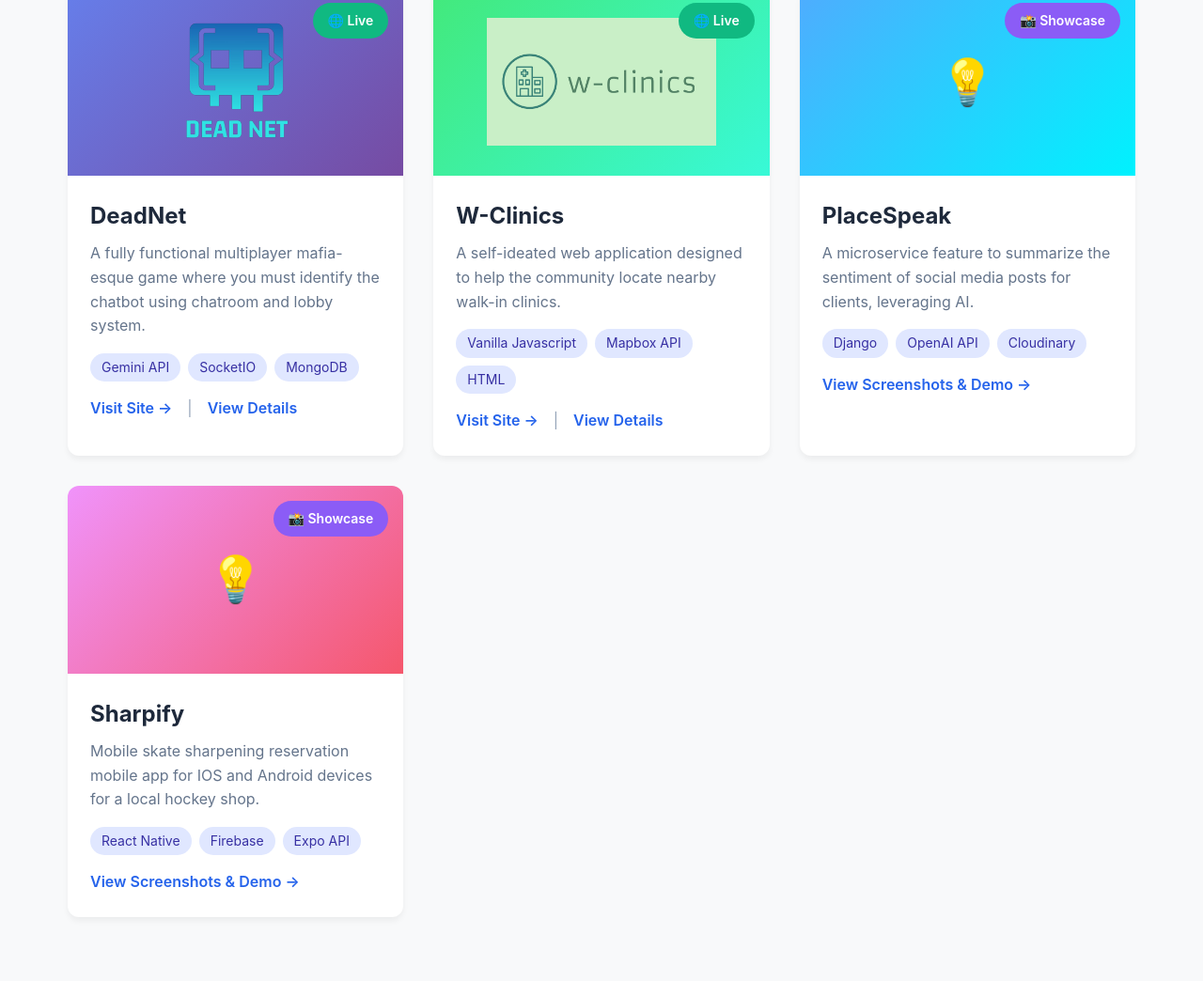
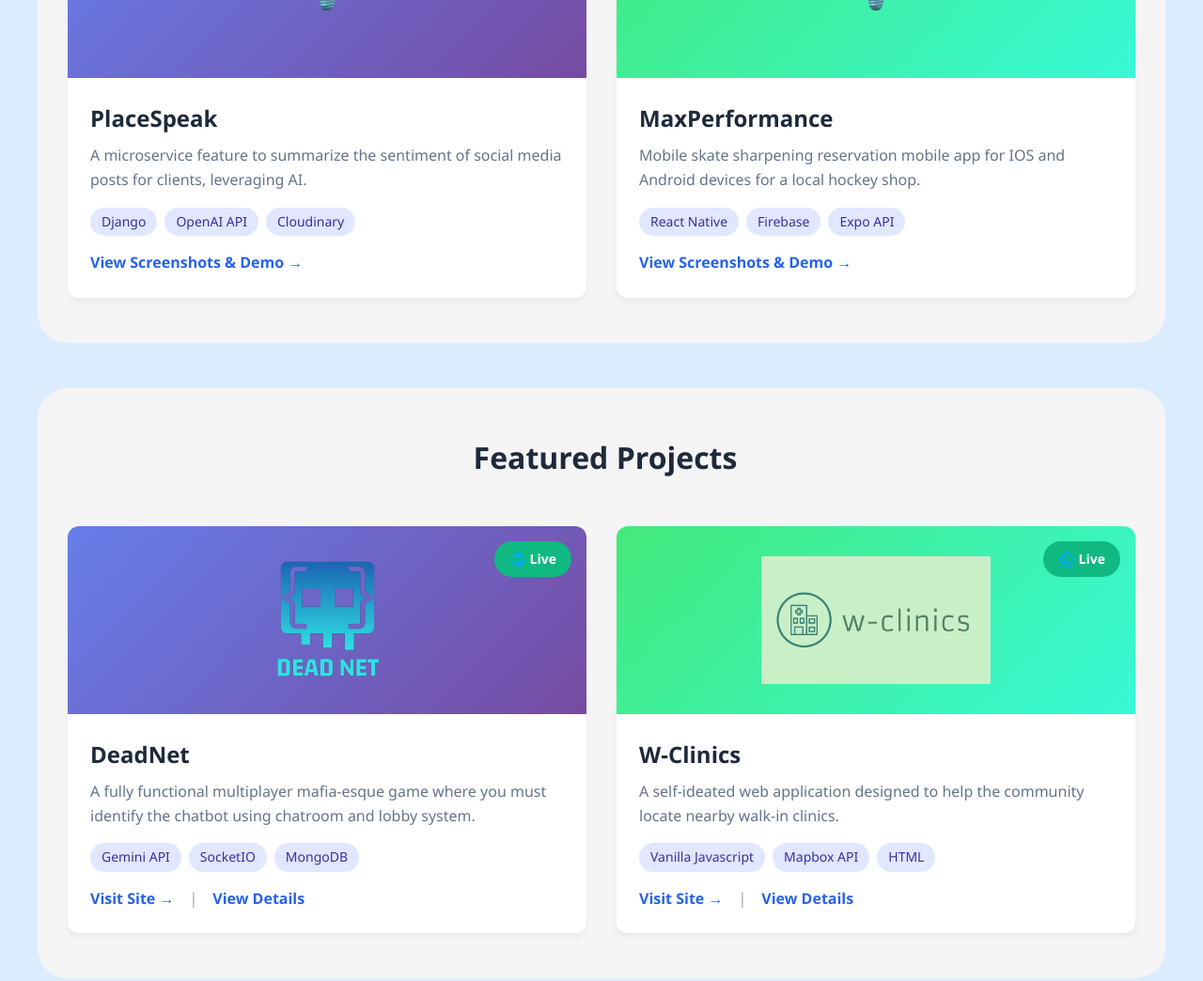
Before and after one commit to Alex-Park-CS/Portfolio-Website, a plain HTML site: page index.html in a window 1280 px wide. Shown: the part 685-1729 px from the top of the page at 94% size. Drawn offline with Linux system fonts and the light colour scheme.

Commit message:
divided experience and personal project section

```diff
--- a/index.html
+++ b/index.html
@@ -1,17 +1,20 @@
 <!DOCTYPE html>
 <html lang="en">
+
 <head>
     <meta charset="UTF-8">
     <meta name="viewport" content="width=device-width, initial-scale=1.0">
-    <title>Portfolio - Your Name</title>
+    <title>Portfolio - Alex Park</title>
     <link rel="stylesheet" href="styles.css">
 </head>
+
 <body>
     <header>
         <nav>
-            <div class="logo">Alex's Projects</div>
+            <div class="logo"><img src="images/website_logo.png" alt="Alex's Projects"></div>
             <ul class="nav-links">
                 <li><a href="#home">Home</a></li>
+                <li><a href="#experiences">Experiences</a></li>
                 <li><a href="#projects">Projects</a></li>
                 <li><a href="#contact">Contact</a></li>
             </ul>
@@ -20,60 +23,22 @@
 
     <section id="home" class="hero">
         <h1>Hi, I'm Alex</h1>
-        <p>Welcome to my space where I showcase my personal projects and experiences.</p>
-        <a href="#projects" class="cta-button">View My Work</a>
+        <p>Welcome to my space where I showcase my experiences and personal projects.</p>
+        <!-- <a href="#experiences" class="cta-button">View My Work</a> -->
     </section>
 
-    <section id="projects" class="section">
-        <h2 class="section-title">Featured Projects</h2>
+    <section id="experiences" class="section">
+        <h2 class="section-title">Professional Experiences</h2>
         <div class="projects-grid">
-            <!-- Live Project -->
-            <div class="project-card" data-project="live1">
-                <span class="project-badge badge-live">🌐 Live</span>
-                <div class="project-image"><img src="images/logo.png" alt="My Image"></div>
-                <div class="project-content">
-                    <h3 class="project-title">DeadNet</h3>
-                    <p class="project-description">A fully functional multiplayer mafia-esque game where you must identify the chatbot using chatroom and lobby system.</p>
-                    <div class="project-tags">
-                        <span class="tag">Gemini API</span>
-                        <span class="tag">SocketIO</span>
-                        <span class="tag">MongoDB</span>
-                    </div>
-                    <div class="project-actions">
-                        <a href="https://two800-202410-dtc04.onrender.com/" class="project-link" onclick="event.stopPropagation();">Visit Site →</a>
-                        <span style="color: #94a3b8;">|</span>
-                        <span class="project-link">View Details</span>
-                    </div>
-                </div>
-            </div>
 
-            <!-- Live Project -->
-            <div class="project-card" data-project="live2">
-                <span class="project-badge badge-live">🌐 Live</span>
-                <div class="project-image"><img src="images/w_clinics_logo.png" alt="My Image"></div>
-                <div class="project-content">
-                    <h3 class="project-title">W-Clinics</h3>
-                    <p class="project-description">A self-ideated web application designed to help the community locate nearby walk-in clinics.</p>
-                    <div class="project-tags">
-                        <span class="tag">Vanilla Javascript</span>
-                        <span class="tag">Mapbox API</span>
-                        <span class="tag">HTML</span>
-                    </div>
-                    <div class="project-actions">
-                        <a href="https://comp-1800-dtc02.web.app/" class="project-link" onclick="event.stopPropagation();">Visit Site →</a>
-                        <span style="color: #94a3b8;">|</span>
-                        <span class="project-link">View Details</span>
-                    </div>
-                </div>
-            </div>
-
-            <!-- Showcase Project -->
+            <!-- Showcase Project 1-->
             <div class="project-card" data-project="showcase1">
                 <span class="project-badge badge-showcase">📸 Showcase</span>
                 <div class="project-image">💡</div>
                 <div class="project-content">
                     <h3 class="project-title">PlaceSpeak</h3>
-                    <p class="project-description">A microservice feature to summarize the sentiment of social media posts for clients, leveraging AI.</p>
+                    <p class="project-description">A microservice feature to summarize the sentiment of social media
+                        posts for clients, leveraging AI.</p>
                     <div class="project-tags">
                         <span class="tag">Django</span>
                         <span class="tag">OpenAI API</span>
@@ -85,13 +50,14 @@
                 </div>
             </div>
 
-            <!-- Showcase Project -->
+            <!-- Showcase Project 2-->
             <div class="project-card" data-project="showcase2">
                 <span class="project-badge badge-showcase">📸 Showcase</span>
                 <div class="project-image">💡</div>
                 <div class="project-content">
-                    <h3 class="project-title">Sharpify</h3>
-                    <p class="project-description">Mobile skate sharpening reservation mobile app for IOS and Android devices for a local hockey shop.</p>
+                    <h3 class="project-title">MaxPerformance</h3>
+                    <p class="project-description">Mobile skate sharpening reservation mobile app for IOS and Android
+                        devices for a local hockey shop.</p>
                     <div class="project-tags">
                         <span class="tag">React Native</span>
                         <span class="tag">Firebase</span>
@@ -102,6 +68,56 @@
                     </div>
                 </div>
             </div>
+        </div>
+    </section>
+
+    <section id="projects" class="section">
+        <h2 class="section-title">Featured Projects</h2>
+        <div class="projects-grid">
+            <!-- Live Project 1-->
+            <div class="project-card" data-project="live1">
+                <span class="project-badge badge-live">🌐 Live</span>
+                <div class="project-image"><img src="images/logo.png" alt="My Image"></div>
+                <div class="project-content">
+                    <h3 class="project-title">DeadNet</h3>
+                    <p class="project-description">A fully functional multiplayer mafia-esque game where you must
+                        identify the chatbot using chatroom and lobby system.</p>
+                    <div class="project-tags">
+                        <span class="tag">Gemini API</span>
+                        <span class="tag">SocketIO</span>
+                        <span class="tag">MongoDB</span>
+                    </div>
+                    <div class="project-actions">
+                        <a href="https://two800-202410-dtc04.onrender.com/" class="project-link"
+                            onclick="event.stopPropagation();">Visit Site →</a>
+                        <span style="color: #94a3b8;">|</span>
+                        <span class="project-link">View Details</span>
+                    </div>
+                </div>
+            </div>
+
+            <!-- Live Project 2-->
+            <div class="project-card" data-project="live2">
+                <span class="project-badge badge-live">🌐 Live</span>
+                <div class="project-image"><img src="images/w_clinics_logo.png" alt="My Image"></div>
+                <div class="project-content">
+                    <h3 class="project-title">W-Clinics</h3>
+                    <p class="project-description">A self-ideated web application designed to help the community locate
+                        nearby walk-in clinics.</p>
+                    <div class="project-tags">
+                        <span class="tag">Vanilla Javascript</span>
+                        <span class="tag">Mapbox API</span>
+                        <span class="tag">HTML</span>
+                    </div>
+                    <div class="project-actions">
+                        <a href="https://comp-1800-dtc02.web.app/" class="project-link"
+                            onclick="event.stopPropagation();">Visit Site →</a>
+                        <span style="color: #94a3b8;">|</span>
+                        <span class="project-link">View Details</span>
+                    </div>
+                </div>
+            </div>
+
         </div>
     </section>
 
@@ -155,4 +171,5 @@
 
     <script src="script.js"></script>
 </body>
+
 </html>
--- a/script.js
+++ b/script.js
@@ -30,7 +30,7 @@ const projectData = {
         ]
     },
     showcase2: {
-        title: "Sharpify",
+        title: "EdgeSharp",
         tags: ["React Native", "Firebase", "Expo API"],
         description: "",
         features: "User authentication and profiles with customizable skate settings, Easy and tailored reservations with saved skate settings, Push notification that employee can notify customers with from employee web app, Prepaid punchcard system that can be recharged",
--- a/styles.css
+++ b/styles.css
@@ -5,15 +5,15 @@
 }
 
 body {
-    font-family: -apple-system, BlinkMacSystemFont, 'Segoe UI', Roboto, Oxygen, Ubuntu, Cantarell, sans-serif;
+    font-family: 'Segoe UI';
     line-height: 1.6;
     color: #333;
-    background: #f8f9fa;
+    background: #dbecfe;
 }
 
 header {
     background: white;
-    padding: 2rem 0;
+    padding: 1rem 0;
     box-shadow: 0 2px 10px rgba(0,0,0,0.05);
     position: sticky;
     top: 0;
@@ -29,10 +29,18 @@ nav {
     align-items: center;
 }
 
-.logo {
+/* .logo {
     font-size: 1.5rem;
     font-weight: 700;
     color: #2563eb;
+} */
+
+
+
+.logo img {
+    height: 40px;
+    width: auto;
+    display: block;
 }
 
 .nav-links {
@@ -90,7 +98,10 @@ nav {
 .section {
     max-width: 1200px;
     margin: 0 auto;
-    padding: 4rem 2rem;
+    margin-bottom: 3rem;
+    padding: 3rem 2rem;
+    background-color: whitesmoke;
+    border-radius: 2rem;
 }
 
 .section-title {
@@ -98,6 +109,11 @@ nav {
     margin-bottom: 3rem;
     text-align: center;
     color: #1e293b;
+}
+
+.section-title::before {
+    content: "";
+    margin-right: 0.5rem;
 }
 
 .projects-grid {
@@ -138,7 +154,7 @@ nav {
 }
 
 .badge-showcase {
-    background: #8b5cf6;
+    background: #f59e0b;
     color: white;
 }
 
```
Also changed, not shown: images/website_logo.png (added).
